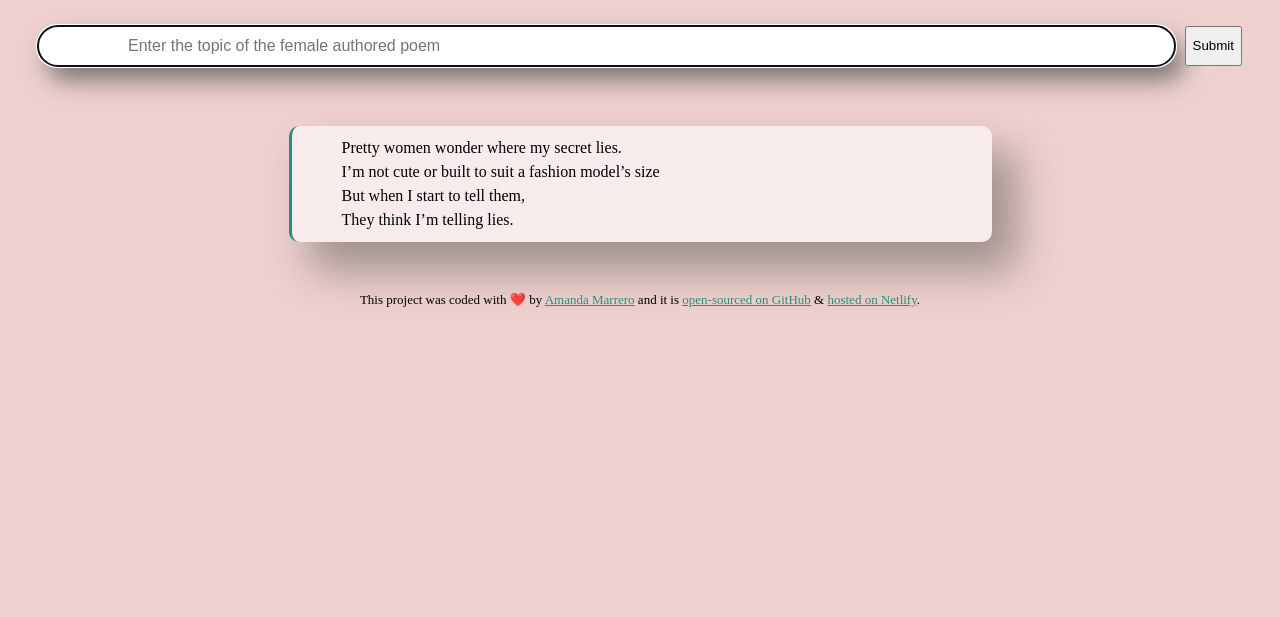
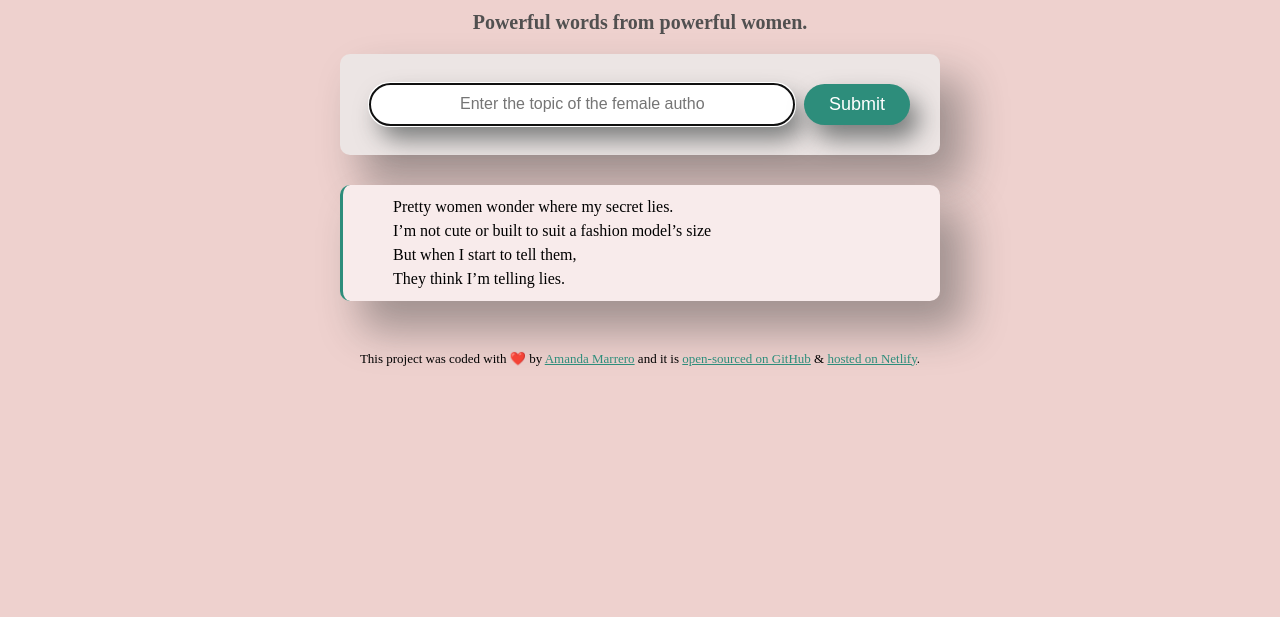
Before and after one commit to michAele13/her-verse-poem-generator, a plain HTML site: page index.html in a window 1280 px wide. Shown: the part 183-800 px from the top of the page. Drawn offline with Linux system fonts and the light colour scheme.

Commit message:
Updated HTML information.

```diff
--- a/index.html
+++ b/index.html
@@ -7,14 +7,15 @@
     <title>Her Verse - Poem Generator</title>
 </head>
 <body>
+    <div class="container">
     <header>
         <h1>AI Poem Generator</h1>
-        <h2>Women have written poem's for almost every occasion, and they are at your fingertips.</h2>
+        <h2>Powerful words from powerful women.</h2>
     </header>
     <main>
-        <form>
+        <form class="input">
             <input type="text" placeholder="Enter the topic of the female authored poem" autofocus required autocomplete="off" class="prompt">
-            <input type="submit" class="submit">
+            <input type="submit" class="submit-button">
         </form>
         <div class="output">
             Pretty women wonder where my secret lies.
@@ -27,7 +28,7 @@
         </div>
     </main>
     <footer>This project was coded with ❤️ by <a href="https://github.com/michAele13">Amanda Marrero</a> and it is <a href="https://github.com/michAele13/her-verse-poem-generator">open-sourced on GitHub</a> & <a href="https://herverse-ai-poem-generator.netlify.app/">hosted on Netlify</a>.</footer>
-
+    </div>
     <script src="src/script.js"></script>
 </body>
 </html>
```
